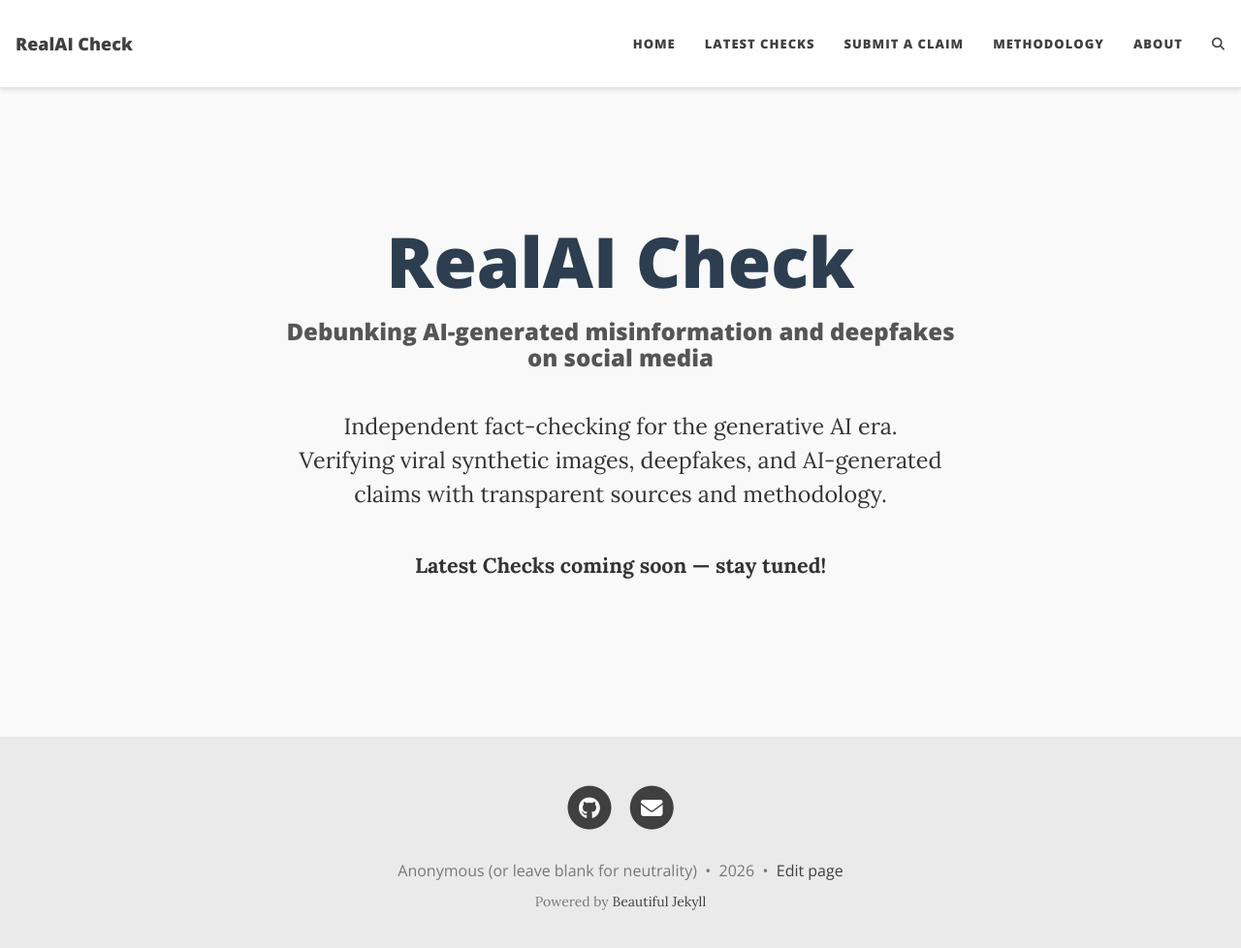
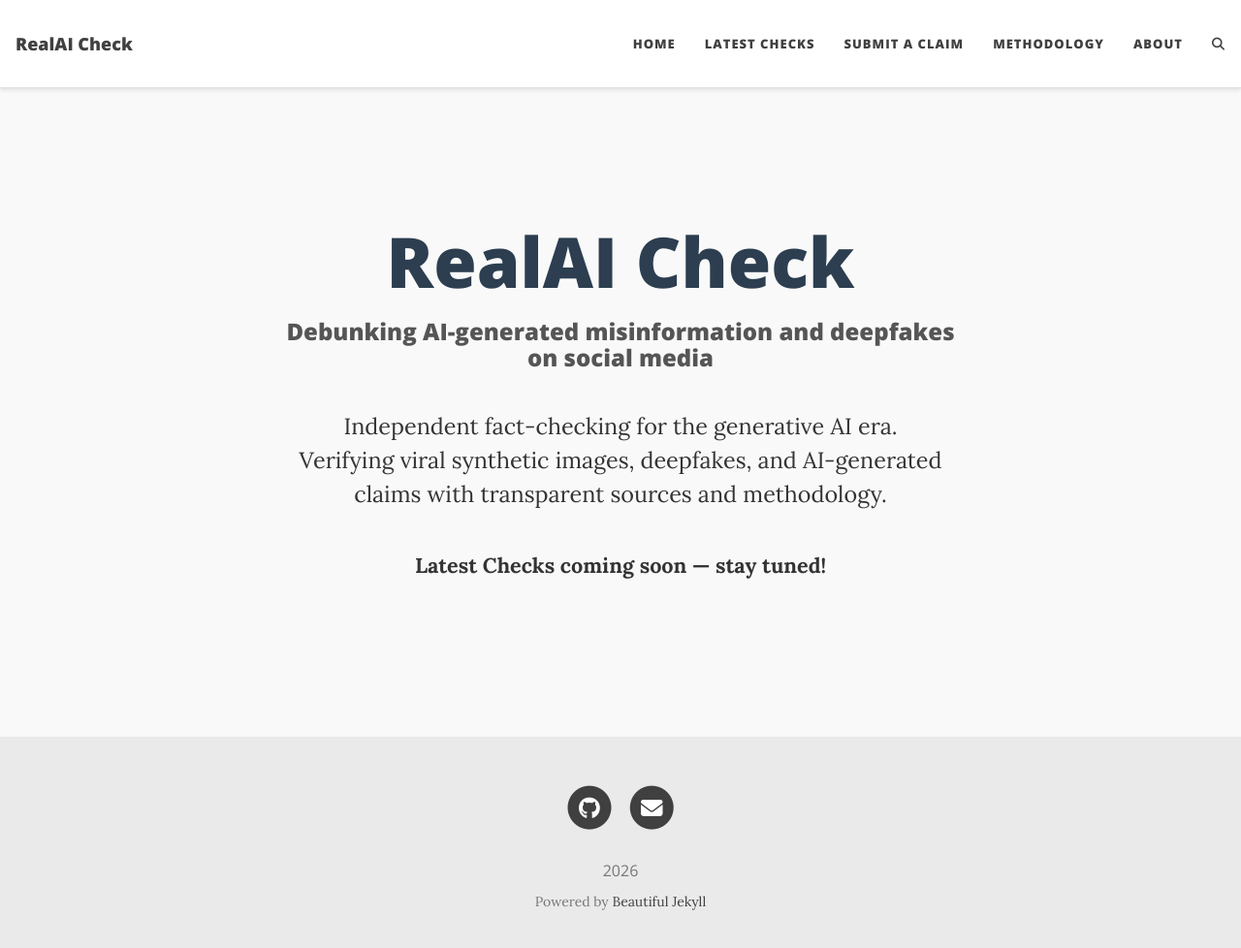
Before and after one commit to Arjun-K-Varkey/realaicheck.github.io, a Jekyll site: the page built from index.html, in a window 1280 px wide and 991 px high. Shown: the top 978 px of the window at 97% size. Built offline with Jekyll 4.4.1, drawn with Linux system fonts in a browser that asks for light colours; comment, search, counter and statistics services are not loaded; some of the changed lines change nothing that is shown.

Commit message:
Modify author details and edit page button setting
Updated author email and modified edit page button setting.

```diff
--- a/_config.yml
+++ b/_config.yml
@@ -1,12 +1,19 @@
 title: RealAI Check
 description: Independent fact-checking of AI-generated misinformation, deepfakes, and viral synthetic content on social media.
-author: Anonymous (or leave blank for neutrality)
+
+# Remove or leave completely blank – no "Anonymous" text
+author:
+
+# Remove the avatar line entirely (or keep commented)
 #avatar: "/assets/img/logo.png"
-round-avatar: false  # For square logo if preferred
+round-avatar: false
+
 site-css:
   - "/assets/css/custom.css"
-footer-extra: "/_includes/footer-custom.html"
-rss: true  # Enable RSS feed link in footer
+
+footer-extra: /_includes/footer-custom.html   # Note: no quotes needed
+
+rss: true
 
 navbar-links:
   Home: ""
@@ -15,15 +22,14 @@ navbar-links:
   Methodology: "methodology"
   About: "about"
 
-# Social links in footer (keep minimal for credibility)
 social-network-links:
-  github: Arjun-K-Varkey  # Or create a site-specific account
-  email: yourfactcheck@email.com
+  github: Arjun-K-Varkey
+  email: realaicheck.contact@gmail.com   # Use a real email
   rss: true
 
-# Other useful options
-post_search: true  # Enables search bar
-edit_page_button: true  # "Edit on GitHub" button
-share-links-active:  # Share buttons on posts
+post_search: true
+edit_page_button: false   # CHANGE THIS TO false – removes "Edit page"
+
+share-links-active:
   twitter: true
   linkedin: true
```
